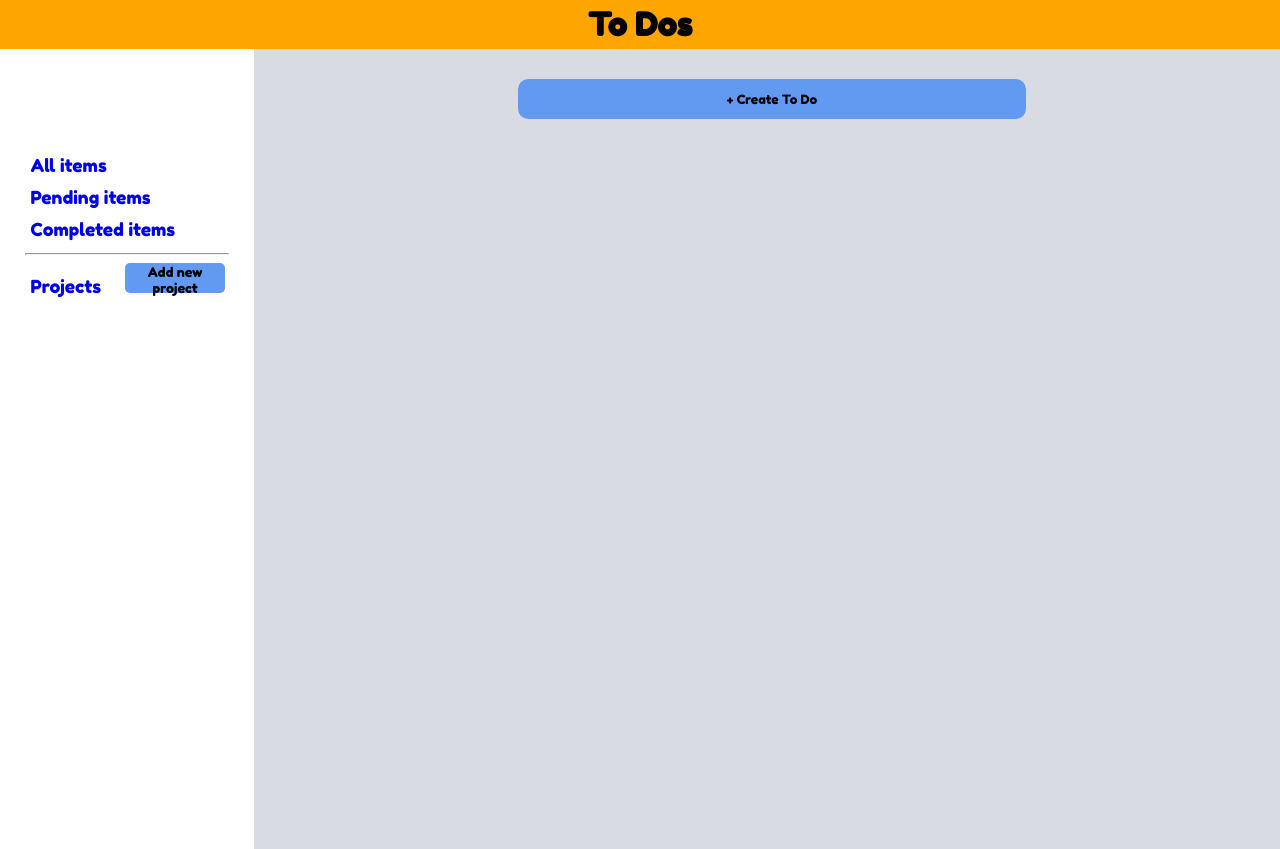
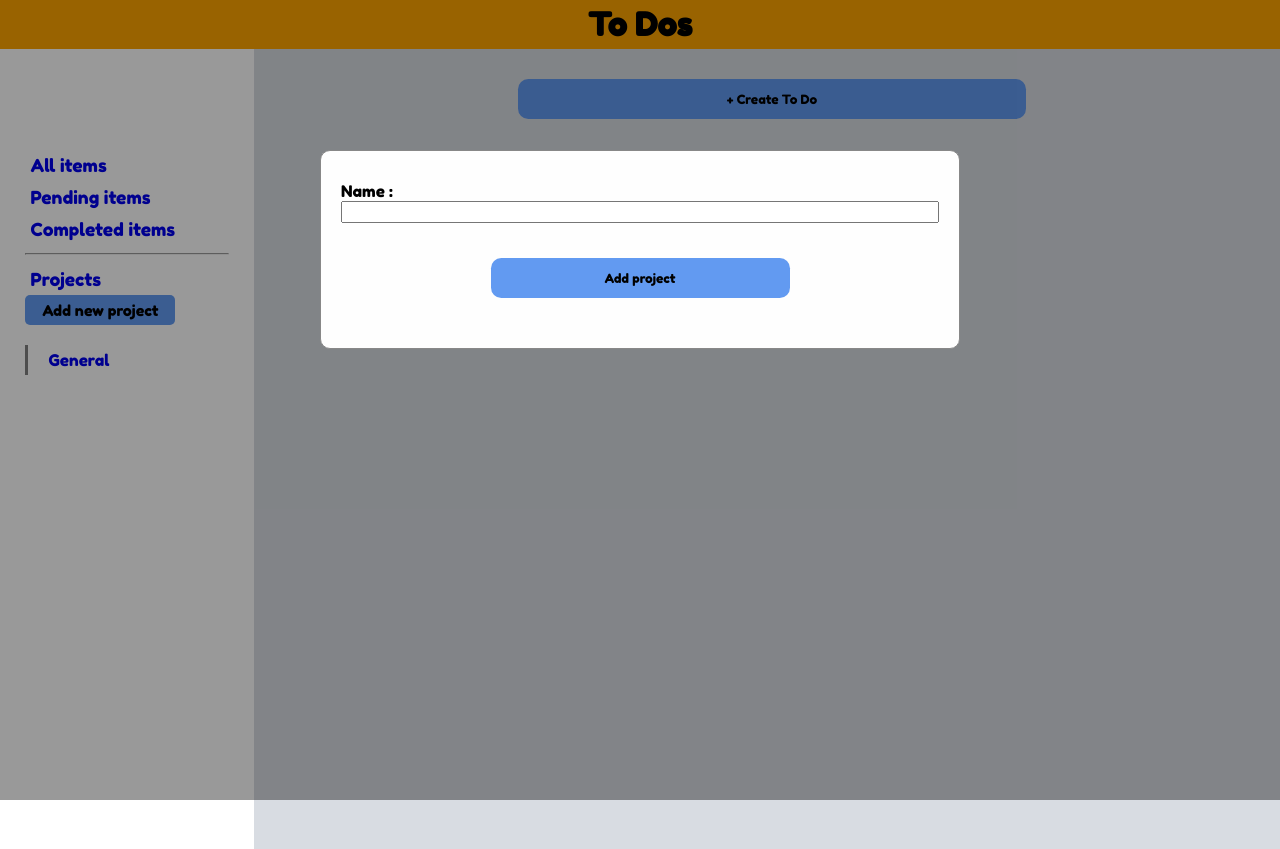
Before and after one commit to shafrazi/odin-todo-list, a website built with webpack: page dist/index.html in a window 1280 px wide. Both pictures are taken after a click on the button "Add new project". Built offline with nearby package versions, Linux system fonts and the light colour scheme.

Commit message:
add new project creation and render

```diff
--- a/src/index.js
+++ b/src/index.js
@@ -4,7 +4,10 @@ import {
   clearItems,
   removeModalButtons,
   generateTodoFormDiv,
-  clearTodoForm,
+  clearForm,
+  generateProjectFormDiv,
+  generateProjectNewBtn,
+  renderProjects,
 } from "./render_items";
 
 var acc = document.getElementsByClassName("accordion");
@@ -26,6 +29,8 @@ const allItems = document.querySelector("#all-items");
 const pendingItems = document.querySelector("#pending-items");
 const completedItems = document.querySelector("#completed-items");
 
+renderProjects();
+
 allItems.addEventListener("click", () => {
   clearItems();
   renderItems("all");
@@ -45,12 +50,13 @@ completedItems.addEventListener("click", () => {
 
 const modal = document.querySelector(".modal");
 const createTaskBtn = document.querySelector("#create-todo-btn");
+const addProjectBtn = document.querySelector("#add-project-btn");
 
 const generateAddTaskBtn = () => {
   const buttonsDiv = document.createElement("div");
   const titleInput = modal.querySelector("#title");
   const projectInput = modal.querySelector("#project");
-  console.log(titleInput);
+
   buttonsDiv.classList.add("button-div");
   const newTaskBtn = document.createElement("button");
   newTaskBtn.classList.add("btn-primary");
@@ -71,10 +77,18 @@ createTaskBtn.onclick = function () {
   modal.style.display = "block";
 };
 
+addProjectBtn.onclick = function () {
+  const form = generateProjectFormDiv();
+  modal.appendChild(form);
+  const buttonsDiv = generateProjectNewBtn();
+  form.appendChild(buttonsDiv);
+  modal.style.display = "block";
+};
+
 window.onclick = function (event) {
   if (event.target == modal) {
     removeModalButtons();
-    clearTodoForm();
+    clearForm();
     modal.style.display = "none";
   }
 };
--- a/src/project.js
+++ b/src/project.js
@@ -1,8 +1,21 @@
 class Project {
-  constructor(dueDate) {
+  constructor(name) {
     this.todos = [];
     this.complete = false;
-    this.dueDate = dueDate;
+    this.name = name;
+    this.id;
+  }
+
+  createLi() {
+    const li = document.createElement("li");
+    const a = document.createElement("a");
+    a.innerHTML = this.name[0].toUpperCase() + this.name.slice(1);
+    a.href = "#";
+    li.appendChild(a);
+    li.classList.add("project-item");
+    li.setAttribute("data-project-id", this.id);
+
+    return li;
   }
 }
 
--- a/src/render_items.js
+++ b/src/render_items.js
@@ -1,9 +1,28 @@
 import { Todo } from "./todo";
+import { Project } from "./project";
 
 const toDos = [];
+const projects = [];
 const modal = document.querySelector(".modal");
-// const form = modal.querySelector(".new-todo-form");
 const itemsDiv = document.querySelector(".items");
+
+let defaultProject = new Project("General");
+defaultProject.id = 0;
+projects.push(defaultProject);
+
+const renderProjects = () => {
+  const ul = document.querySelector(".projects-ul");
+  for (let i = 0; i < projects.length; i++) {
+    let project = projects[i];
+    let li = project.createLi();
+    ul.appendChild(li);
+  }
+};
+
+const clearProjects = () => {
+  const ul = document.querySelector(".projects-ul");
+  ul.innerHTML = "";
+};
 
 const getTodoFromElement = (event) => {
   const parent = event.target.parentElement;
@@ -43,6 +62,17 @@ const addTask = (title, project) => {
   checkbox.addEventListener("change", checkTask);
   clearItems();
   renderItems("all");
+};
+
+const addProject = (projectName) => {
+  if (projectName !== "") {
+    let project = new Project(projectName);
+    projects.push(project);
+    project.id = projects.length - 1;
+
+    clearProjects();
+    renderProjects();
+  }
 };
 
 const createLi = (toDo, ulElement) => {
@@ -91,7 +121,7 @@ const generateTodoFormDiv = () => {
   const formGroupTitle = document.createElement("div");
   const labelTitle = document.createElement("label");
   const inputTitle = document.createElement("input");
-  div.classList.add("todo-form");
+  div.classList.add("form");
   formGroupTitle.classList.add("form-group");
   inputTitle.type = "text";
   formGroupTitle.appendChild(labelTitle);
@@ -105,15 +135,33 @@ const generateTodoFormDiv = () => {
   return div;
 };
 
-const clearTodoForm = () => {
-  const todoForm = modal.firstElementChild;
-  modal.removeChild(todoForm);
+const generateProjectFormDiv = () => {
+  const div = document.createElement("div");
+  const formGroupProject = document.createElement("div");
+  const labelName = document.createElement("label");
+  const inputName = document.createElement("input");
+  div.classList.add("form");
+  formGroupProject.classList.add("form-group");
+  inputName.type = "text";
+  formGroupProject.appendChild(labelName);
+  formGroupProject.appendChild(inputName);
+
+  setFormElementAttributes(formGroupProject, "name");
+
+  div.appendChild(formGroupProject);
+
+  return div;
+};
+
+const clearForm = () => {
+  const formElement = modal.firstElementChild;
+  modal.removeChild(formElement);
 };
 
 const removeModalButtons = () => {
   const buttonsDiv = modal.querySelector(".button-div");
-  const todoForm = modal.querySelector(".todo-form");
-  todoForm.removeChild(buttonsDiv);
+  const form = modal.querySelector(".form");
+  form.removeChild(buttonsDiv);
 };
 
 const saveTask = (event) => {
@@ -123,6 +171,7 @@ const saveTask = (event) => {
   todo.project = modal.querySelector("#project").value;
   modal.style.display = "none";
   removeModalButtons();
+  clearForm();
   clearItems();
   renderItems(sourcePage);
 };
@@ -150,12 +199,28 @@ const generateEditTaskButtons = (todo) => {
   return buttonsDiv;
 };
 
+const generateProjectNewBtn = () => {
+  const buttonsDiv = document.createElement("div");
+  const projectNameInput = modal.querySelector("#name");
+
+  buttonsDiv.classList.add("button-div");
+  const newProjectBtn = document.createElement("button");
+  newProjectBtn.classList.add("btn-primary");
+  newProjectBtn.setAttribute("id", "new-project-btn");
+  newProjectBtn.innerHTML = "Add project";
+  newProjectBtn.addEventListener("click", () => {
+    addProject(projectNameInput.value);
+  });
+  buttonsDiv.appendChild(newProjectBtn);
+  return buttonsDiv;
+};
+
 const clearItems = () => {
   itemsDiv.innerHTML = "";
 };
 
 const populateForm = (todo) => {
-  const form = document.querySelector(".todo-form");
+  const form = document.querySelector(".form");
   form.querySelector("#title").value = todo.title;
   form.querySelector("#project").value = todo.project;
 };
@@ -167,7 +232,7 @@ const editTask = (event) => {
   const todo = getTodoFromElement(event);
   const buttonsDiv = generateEditTaskButtons(todo);
   if (modal.firstElementChild) {
-    clearTodoForm();
+    clearForm();
   }
   modal.appendChild(form);
   buttonsDiv.setAttribute("data-source-page", page);
@@ -182,5 +247,8 @@ export {
   clearItems,
   removeModalButtons,
   generateTodoFormDiv,
-  clearTodoForm,
+  clearForm,
+  generateProjectFormDiv,
+  generateProjectNewBtn,
+  renderProjects,
 };
```
Also changed, not shown: dist/css/main.css, dist/index.html, dist/main.js.
